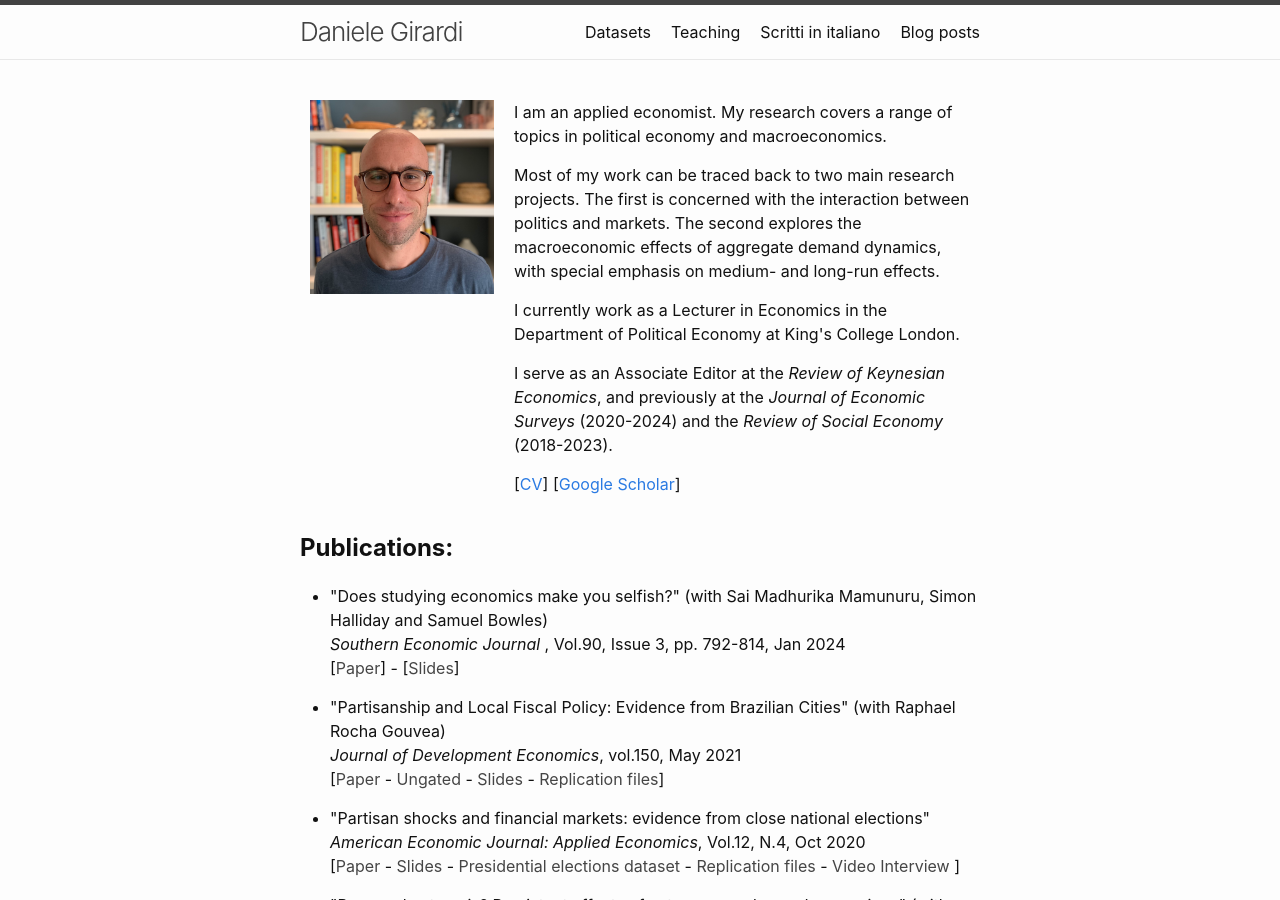
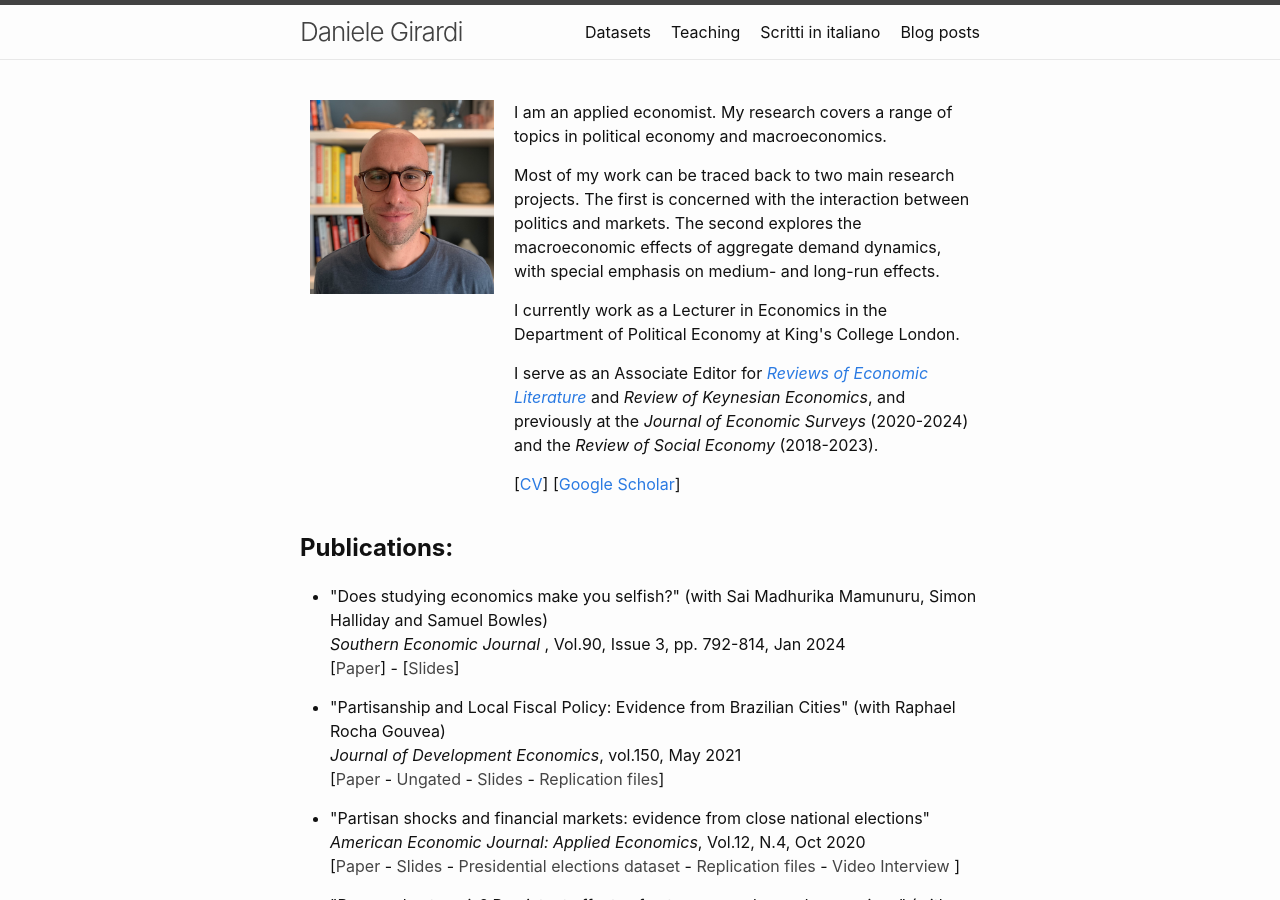
Before and after one commit to danielegirardi/danielegirardi.github.io, a Jekyll site: the page built from index.md, in a window 1280 px wide and 900 px high. Built offline with Jekyll 4.4.1, drawn with Linux system fonts in a browser that asks for light colours.

Commit message:
Update home.html

```diff
--- a/_layouts/home.html
+++ b/_layouts/home.html
@@ -52,7 +52,7 @@ layout: default
 
 <p> I currently work as a Lecturer in Economics in the Department of Political Economy at King's College London. </p>
 
-    <p> I serve as an Associate Editor at the <em>Review of Keynesian Economics</em>, and previously at the <em>Journal of Economic Surveys</em> (2020-2024) and the <em>Review of Social Economy</em> (2018-2023). </p>
+    <p> I serve as an Associate Editor for <em><a href="https://rel.journals.sup.org/index.php/rel" target="_blank" rel="noopener">Reviews of Economic Literature</a></em> and <em>Review of Keynesian Economics</em>, and previously at the <em>Journal of Economic Surveys</em> (2020-2024) and the <em>Review of Social Economy</em> (2018-2023). </p>
 
 <p> [<a href="https://danielegirardi.github.io/CV%20Daniele%20Girardi.pdf" target="_blank" rel="noopener">CV</a>] [<a href="https://scholar.google.com/citations?user=LsCbHuUAAAAJ&hl=en" target="_blank" rel="noopener">Google Scholar</a>]  </p>
 
```
